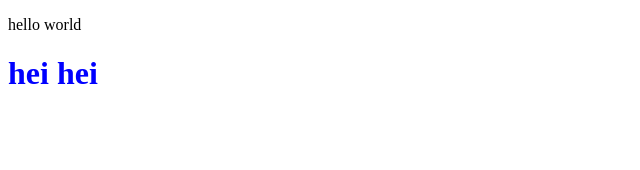
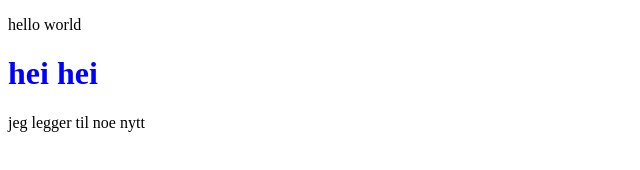
Before and after one commit to oliveraugestad-ui/oliveraugestad-ui.github.io, a plain HTML site: page index.html in a window 1280 px wide. Shown: the whole page, without its empty margins (0-640 px from the left). Drawn offline with Linux system fonts and the light colour scheme.

Commit message:
nytt avsnitt til

```diff
--- a/index.html
+++ b/index.html
@@ -10,7 +10,7 @@
 <p>hello world</p>
 
 <h1>hei hei</h1>
-
+<p>jeg legger til noe nytt</p>
 
 
 </body>
```
